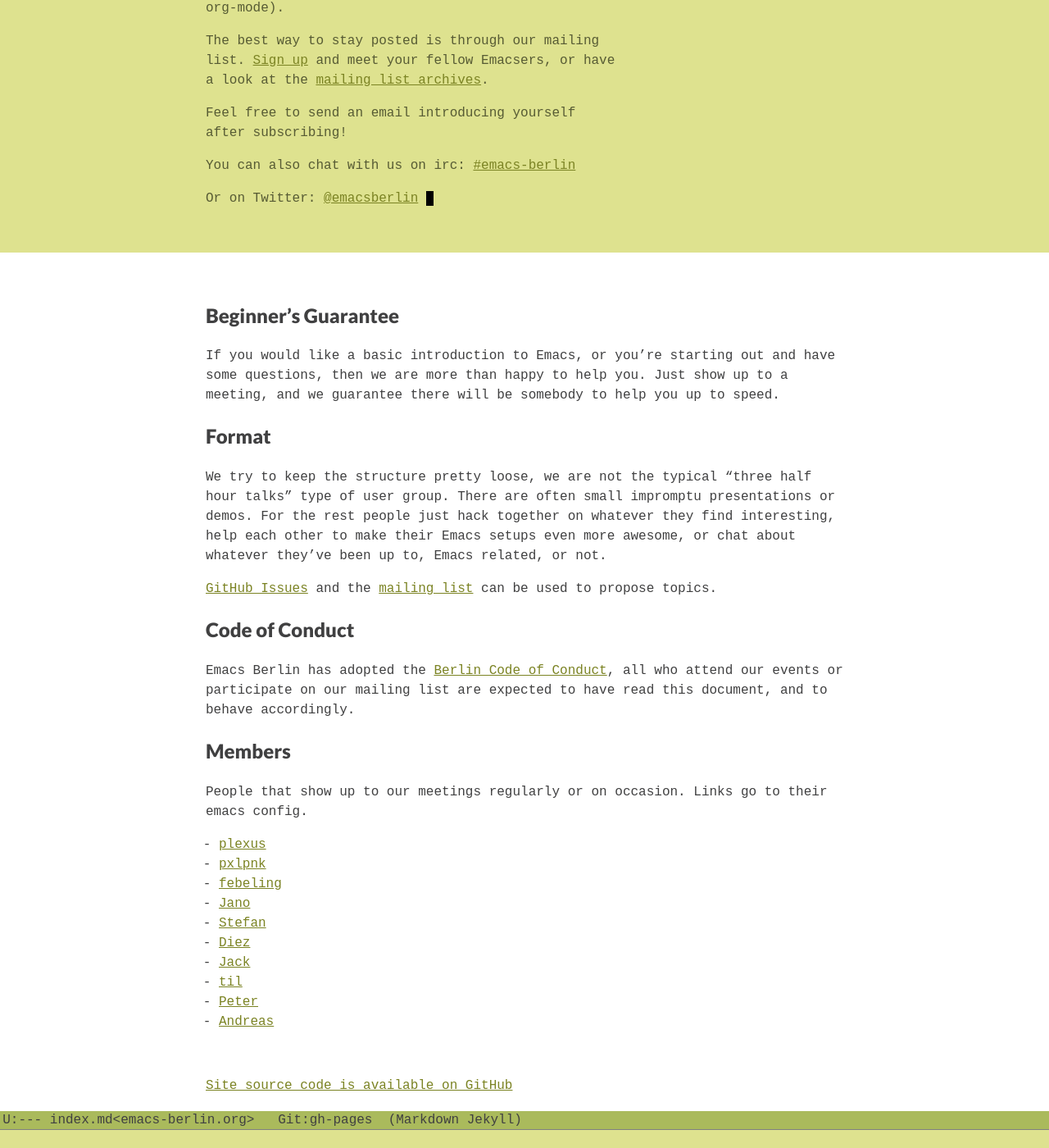
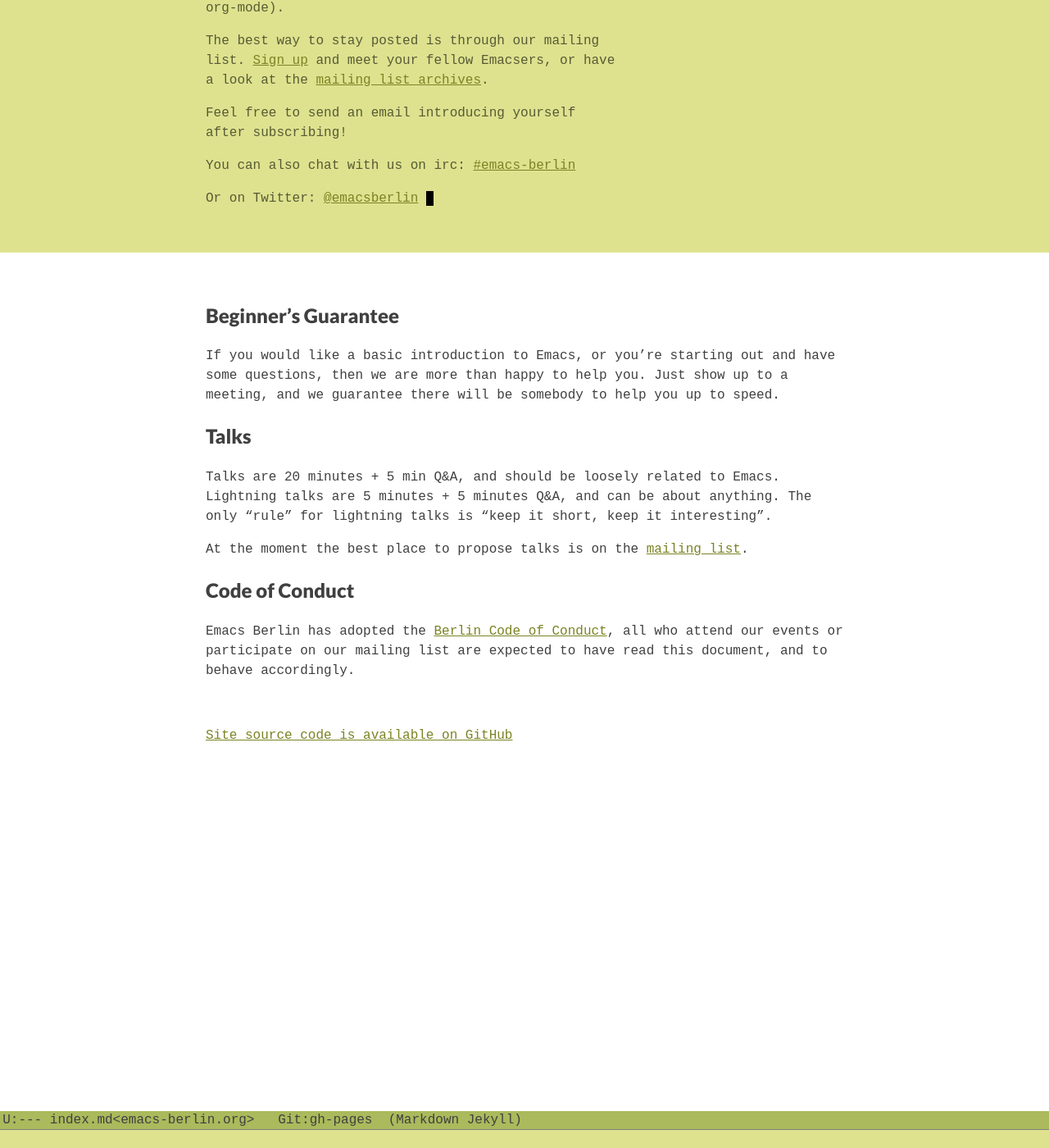
Before and after one commit to emacs-berlin/emacs-berlin.org, a Jekyll site: the page built from index.md, in a window 1280 px wide and 1400 px high, scrolled down 1486 px. Shown: the whole window at 82% size. Built offline with Jekyll 4.4.1, drawn with Linux system fonts in a browser that asks for light colours; some of the changed text lies outside the part shown.

Commit message:
Some more gardening

```diff
--- a/index.md
+++ b/index.md
@@ -79,7 +79,7 @@
 Regular location: [Contentful](http://contentful.com)
 [Ritterstr. 12-14, 10969 Berlin](http://www.openstreetmap.org/?mlat=52.501438558101654&mlon=13.410902917385101#map=19/52.50144/13.41090&layers=N)
 
-There's a glass elevator in the front court yard, take it up to the fifth floor.
+<!-- There's a glass elevator in the front court yard, take it up to the fifth floor. -->
 
 (if you see a past date here, pls check the [mailing list][mla])
 
@@ -98,17 +98,25 @@
 you. Just show up to a meeting, and we guarantee there will be
 somebody to help you up to speed.
 
-## Format
+## Talks
 
-We try to keep the structure pretty loose, we are not the typical
-"three half hour talks" type of user group. There are often small
-impromptu presentations or demos. For the rest people just hack
-together on whatever they find interesting, help each other to make
-their Emacs setups even more awesome, or chat about whatever they've
-been up to, Emacs related, or not.
+Talks are 20 minutes + 5 min Q&A, and should be loosely related to Emacs.
+Lightning talks are 5 minutes + 5 minutes Q&A, and can be about anything. The
+only "rule" for lightning talks is "keep it short, keep it interesting".
 
-[GitHub Issues][ghi] and the [mailing list][ml] can be used to propose
-topics.
+At the moment the best place to propose talks is on the [mailing list][ml].
+
+<!-- ## Format -->
+
+<!-- We try to keep the structure pretty loose, we are not the typical -->
+<!-- "three half hour talks" type of user group. There are often small -->
+<!-- impromptu presentations or demos. For the rest people just hack -->
+<!-- together on whatever they find interesting, help each other to make -->
+<!-- their Emacs setups even more awesome, or chat about whatever they've -->
+<!-- been up to, Emacs related, or not. -->
+
+<!-- [GitHub Issues][ghi] and the [mailing list][ml] can be used to propose -->
+<!-- topics. -->
 
 ## Code of Conduct
 
@@ -117,21 +125,21 @@
 events or participate on our mailing list are expected to have read this
 document, and to behave accordingly.
 
-## Members
+<!-- ## Members -->
 
-People that show up to our meetings regularly or on occasion. Links go
-to their emacs config.
+<!-- People that show up to our meetings regularly or on occasion. Links go -->
+<!-- to their emacs config. -->
 
-* [plexus](https://github.com/plexus/.emacs.d)
-* [pxlpnk](https://github.com/pxlpnk/emacs.d)
-* [febeling](https://github.com/febeling/emacsd)
-* [Jano](https://github.com/janogonzalez/.emacs.d)
-* [Stefan](http://www.skamphausen.de/cgi-bin/ska/My_Configuration_of_Emacsen)
-* [Diez](https://bitbucket.org/deets/emacs-git)
-* [Jack](https://github.com/jackrusher/dotemacs)
-* [til](https://tils.net/init.el.txt)
-* [Peter](https://github.com/ptrv/emacs.d)
-* [Andreas](https://github.com/andreas-roehler/werkstatt)
+<!-- * [plexus](https://github.com/plexus/.emacs.d) -->
+<!-- * [pxlpnk](https://github.com/pxlpnk/emacs.d) -->
+<!-- * [febeling](https://github.com/febeling/emacsd) -->
+<!-- * [Jano](https://github.com/janogonzalez/.emacs.d) -->
+<!-- * [Stefan](http://www.skamphausen.de/cgi-bin/ska/My_Configuration_of_Emacsen) -->
+<!-- * [Diez](https://bitbucket.org/deets/emacs-git) -->
+<!-- * [Jack](https://github.com/jackrusher/dotemacs) -->
+<!-- * [til](https://tils.net/init.el.txt) -->
+<!-- * [Peter](https://github.com/ptrv/emacs.d) -->
+<!-- * [Andreas](https://github.com/andreas-roehler/werkstatt) -->
 
 </div></div></section>
 
```
